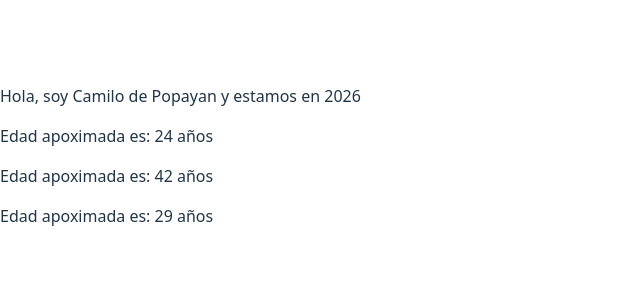
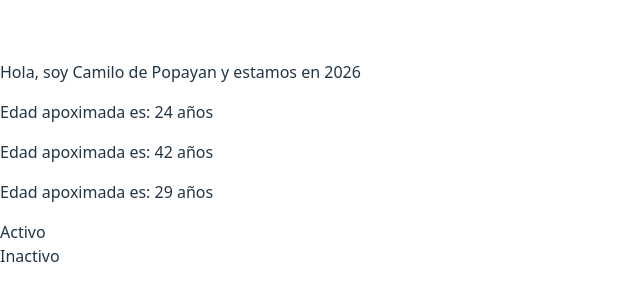
Before and after one commit to Camilo77R/taller-react, a React (Vite) app: page / in a window 1280 px wide. Shown: the part 244-544 px from the top of the page, without its empty margins (0-640 px from the left). Built offline with nearby package versions, Linux system fonts and the light colour scheme.

Commit message:
Ejercicio 3: función mensajeEstado funcion  usada en el return principal

```diff
--- a/src/App.jsx
+++ b/src/App.jsx
@@ -1,5 +1,6 @@
 import Ejercicio1 from "./Ejercicio1"
 import CalcularEdad from "./CalcularEdad"
+import MensajeEstado from "./MensajeEstado"
 function App() {
 
 
@@ -11,6 +12,10 @@ function App() {
       <CalcularEdad anioNacimiento={2002}></CalcularEdad>
       <CalcularEdad anioNacimiento={1984}></CalcularEdad>
       <CalcularEdad anioNacimiento={1997}></CalcularEdad>
+
+
+      <MensajeEstado activo={true}></MensajeEstado>
+      <MensajeEstado activo={false}></MensajeEstado>
     </>
   )
 }
--- /dev/null
+++ b/src/MensajeEstado.jsx
@@ -0,0 +1,19 @@
+// 3. Cree una función mensajeEstado(activo) que devuelva JSX: si activo es true
+// retorna un <span> con “Activo”, si es false retorna un <span> con “Inactivo”.
+// Use esa función dentro del return principal.
+
+
+function mensajeEstado (activo){
+    return activo ==true ? <span> Activo </span>: <span> Inactivo </span>
+}
+function MensajeEstado ({activo}){
+    return(
+        <>
+            {mensajeEstado(activo)}
+            <br />
+        </>
+    )
+}
+
+
+export default MensajeEstado
```
